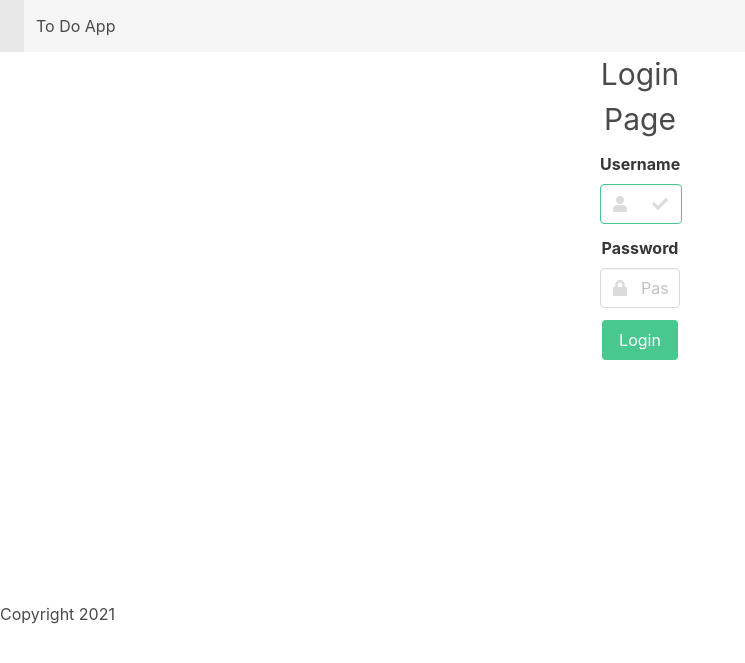
After one commit to Andreea-Paul/todo, a Django app: page / in a window 1280 px wide. The commit adds this page. Shown: the top 663 px of the page, without its empty margins (0-745 px from the left). Run offline with Django 3.2, Linux system fonts and the light colour scheme; some libraries are stand-ins or nearby versions.

Commit message:
Add login/logout page

```diff
--- a/todoapp/forms.py
+++ b/todoapp/forms.py
@@ -6,3 +6,7 @@ class TodoForm(forms.ModelForm):
     class Meta:
         model = Todo
         fields = ['task', 'completed']
+
+class LoginForm(forms.Form):
+    username = forms.CharField(max_length=20)
+    password = forms.CharField(max_length=30, widget=forms.PasswordInput)
--- /dev/null
+++ b/todoapp/templates/login_page.html
@@ -0,0 +1,54 @@
+{% extends "base.html" %}
+{% block content %}
+<nav class="navbar is-light" role="navigation" aria-label="main navigation">
+    <div class="navbar-brand">
+        <a class="navbar-item" href="https://bulma.io">
+
+        </a>
+    </div>
+
+    <div class="navbar-menu">
+        <div class="navbar-start">
+            <a class="navbar-item">
+                To Do App
+            </a>
+        </div>
+    </div>
+</nav>
+<div style='text-align: center;padding-left: 600px;padding-right: 600px; height: 550px;'>
+<div style="font-size: 30px;height: 100px;">
+<h1>Login Page</h1>
+</div>
+<form method="POST" action="">
+    {% csrf_token %}
+    <div class="field">
+        <label class="label">Username</label>
+        <div class="control has-icons-left has-icons-right">
+            <input class="input is-success" type="text" name="username" placeholder="Username" >
+            <span class="icon is-small is-left">
+                <i class="fas fa-user"></i>
+            </span>
+            <span class="icon is-small is-right">
+                <i class="fas fa-check"></i>
+            </span>
+       </div>
+    </div>
+    <div class="field">
+        <label class="label">Password</label>
+        <p class="control has-icons-left">
+          <input class="input" type="password" name="password" placeholder="Password">
+          <span class="icon is-small is-left">
+            <i class="fas fa-lock"></i>
+          </span>
+        </p>
+    </div>
+    <div class="field">
+        <p class="control">
+          <button class="button is-success">
+            Login
+          </button>
+        </p>
+    </div>
+</form>
+</div>
+{% endblock %}
--- a/todoapp/urls.py
+++ b/todoapp/urls.py
@@ -1,5 +1,5 @@
 from django.urls import path
-from .views import delete_task, edit_task, home, mark_complete, mark_incomplete
+from .views import delete_task, edit_task, home, login_view, logout_view, mark_complete, mark_incomplete
 
 urlpatterns = [
     path('home', home, name='home'),
@@ -7,4 +7,6 @@ urlpatterns = [
     path('mark_complete/<int:todo_id>', mark_complete, name="mark_complete"),
     path('mark_incomplete/<int:todo_id>', mark_incomplete, name="mark_incomplete"),
     path('edit/<int:todo_id>', edit_task, name="edit"),
+    path('', login_view, name="login" ),
+    path('logout', logout_view, name="logout"),
 ]
--- a/todoapp/views.py
+++ b/todoapp/views.py
@@ -1,6 +1,7 @@
 from django.shortcuts import redirect, render
+from django.contrib.auth import authenticate, login, logout
 from .models import Todo
-from .forms import TodoForm
+from .forms import LoginForm, TodoForm
 from django.contrib import messages
 
 # Create your views here.
@@ -48,3 +49,24 @@ def edit_task(request, todo_id):
     else:
         todo = Todo.objects.get(id=todo_id)
         return render(request, 'edit.html', {'todo': todo})
+
+def login_view(request):
+    error_message = None
+    if request.method == "POST":
+        form = LoginForm(data=request.POST)
+        if form.is_valid():
+            username = form.cleaned_data["username"]
+            password = form.cleaned_data["password"]
+            user = authenticate(request, username=username, password=password)
+            if user:
+                login(request, user)
+                messages.info(request, "User loged-in")
+                return redirect('home')
+            else:
+                messages.error(request, "Username/password is wrong")
+    form = LoginForm()
+    return render(request, "login_page.html", {"form": form})
+
+def logout_view(request):
+    logout(request)
+    return redirect('/')
```
Also changed, not shown: todoapp/templates/home.html (+7 -1 lines), db.sqlite3.
